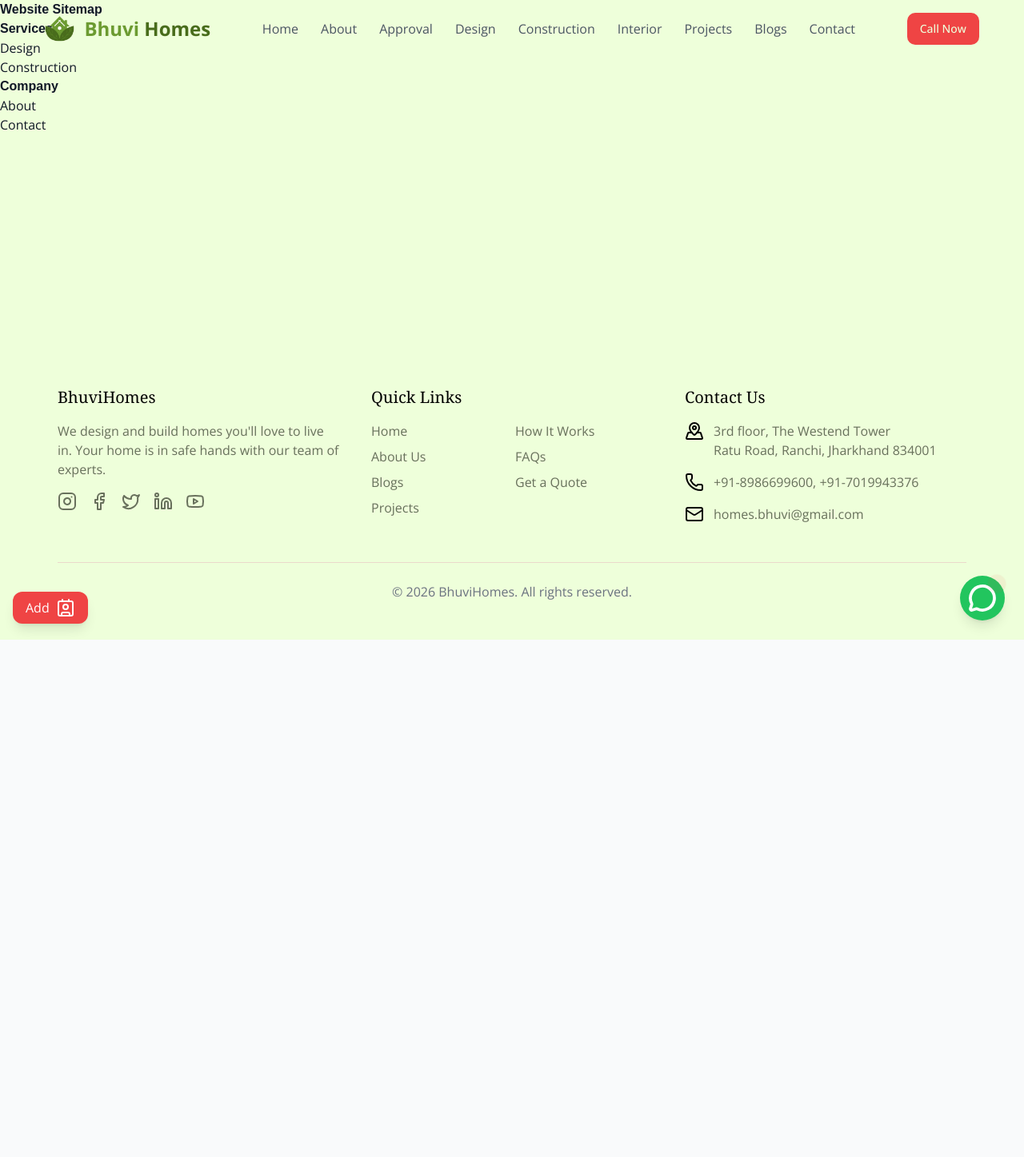
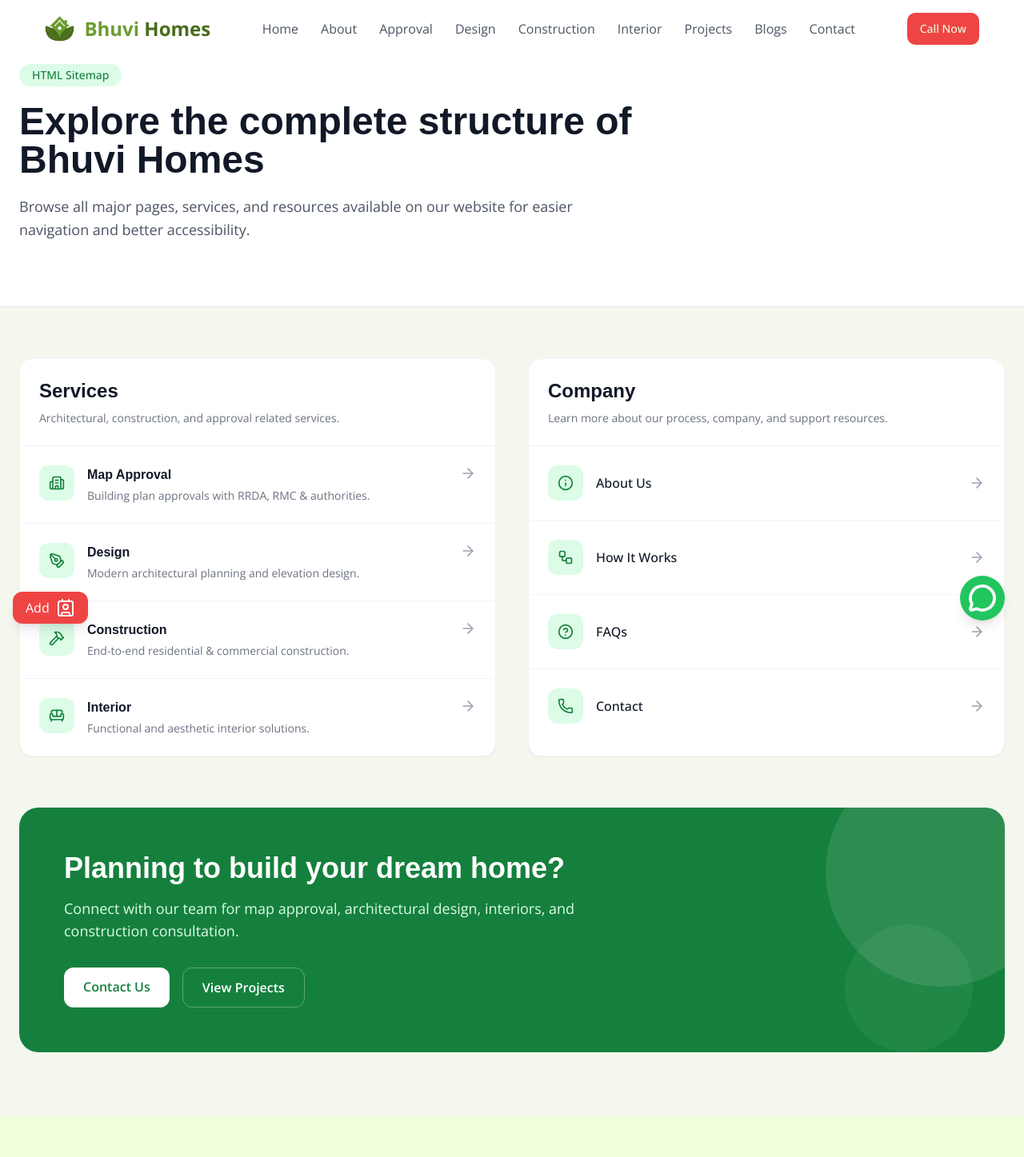
Before and after one commit to Bhuvi-Consultants/BhuviHomes, a Next.js app: page /sitemap in a window 1280 px wide. Shown: the top 1447 px of the page at 80% size. Before the commit the page ends 800 px from the top, so only its background shows below. Built offline with nearby package versions, Linux system fonts and the light colour scheme; a web font is replaced by a local one.

Commit message:
fix class issue, and iframe video

```diff
--- a/app/service/map-approval/page.jsx
+++ b/app/service/map-approval/page.jsx
@@ -335,9 +335,9 @@
 
               <div className="space-y-5">
                 {[
-                  "1st - 1/3rd at the time of Final Approval",
-                  "2nd - 1/3rd after 1 year",
-                  "3rd - 1/3rd after 2 year",
+                  "1/3rd at the time of Final Approval",
+                  "1/3rd after 1 year",
+                  "1/3rd after 2 year",
                 ].map((text, i) => (
                   <div key={i} className="flex gap-4">
                     <div className="w-8 h-8 border-2 border-green-700 text-green-700 rounded-full flex items-center justify-center text-sm">
@@ -449,7 +449,7 @@
             <h2 className="text-3xl font-bold">Insights</h2>
             <Link href="/blogs">View All →</Link>
           </div>
-          <RelatedBlogs category="Construction" />
+          <RelatedBlogs category="Approval" />
         </div>
       </section>
     </>
--- a/app/sitemap/page.js
+++ b/app/sitemap/page.js
@@ -1,19 +1,229 @@
+import Link from "next/link";
+import {
+  Building2,
+  PenTool,
+  Hammer,
+  Sofa,
+  Info,
+  HelpCircle,
+  Phone,
+  Workflow,
+  ArrowRight,
+} from "lucide-react";
+
+const services = [
+  {
+    title: "Map Approval",
+    href: "/service/map-approval",
+    icon: <Building2 className="w-5 h-5" />,
+    desc: "Building plan approvals with RRDA, RMC & authorities.",
+  },
+  {
+    title: "Design",
+    href: "/service/design",
+    icon: <PenTool className="w-5 h-5" />,
+    desc: "Modern architectural planning and elevation design.",
+  },
+  {
+    title: "Construction",
+    href: "/service/construction",
+    icon: <Hammer className="w-5 h-5" />,
+    desc: "End-to-end residential & commercial construction.",
+  },
+  {
+    title: "Interior",
+    href: "/service/interior",
+    icon: <Sofa className="w-5 h-5" />,
+    desc: "Functional and aesthetic interior solutions.",
+  },
+];
+
+const company = [
+  {
+    title: "About Us",
+    href: "/about",
+    icon: <Info className="w-5 h-5" />,
+  },
+  {
+    title: "How It Works",
+    href: "/how-it-works",
+    icon: <Workflow className="w-5 h-5" />,
+  },
+  {
+    title: "FAQs",
+    href: "/faqs",
+    icon: <HelpCircle className="w-5 h-5" />,
+  },
+  {
+    title: "Contact",
+    href: "/contact",
+    icon: <Phone className="w-5 h-5" />,
+  },
+];
+
 export default function SitemapPage() {
   return (
-    <div>
-      <h1>Website Sitemap</h1>
+    <main className="min-h-screen bg-[#f4f7ed]">
 
-      <h2>Services</h2>
-      <ul>
-        <li><a href="/service/design">Design</a></li>
-        <li><a href="/service/construction">Construction</a></li>
-      </ul>
+      {/* HERO */}
+      <section className="border-b border-gray-200 bg-white">
+        <div className="max-w-7xl mx-auto px-6 py-20">
 
-      <h2>Company</h2>
-      <ul>
-        <li><a href="/about">About</a></li>
-        <li><a href="/contact">Contact</a></li>
-      </ul>
-    </div>
+          <div className="max-w-3xl">
+            <span className="inline-flex items-center rounded-full bg-green-100 text-green-700 px-4 py-1 text-sm font-medium mb-5">
+              HTML Sitemap
+            </span>
+
+            <h1 className="text-4xl md:text-5xl font-bold text-gray-900 leading-tight">
+              Explore the complete structure of Bhuvi Homes
+            </h1>
+
+            <p className="mt-5 text-lg text-gray-600 leading-relaxed">
+              Browse all major pages, services, and resources available on our
+              website for easier navigation and better accessibility.
+            </p>
+          </div>
+
+        </div>
+      </section>
+
+      {/* CONTENT */}
+      <section className="py-16 px-6">
+        <div className="max-w-7xl mx-auto grid lg:grid-cols-2 gap-10">
+
+          {/* SERVICES */}
+          <div className="bg-white rounded-2xl shadow-sm border border-gray-100 overflow-hidden">
+
+            <div className="p-6 border-b border-gray-100">
+              <h2 className="text-2xl font-semibold text-gray-900">
+                Services
+              </h2>
+
+              <p className="text-gray-500 mt-2 text-sm">
+                Architectural, construction, and approval related services.
+              </p>
+            </div>
+
+            <div className="divide-y divide-gray-100">
+
+              {services.map((item, index) => (
+                <Link
+                  key={index}
+                  href={item.href}
+                  className="group flex items-start justify-between gap-4 p-6 hover:bg-gray-50 transition"
+                >
+
+                  <div className="flex gap-4">
+
+                    <div className="w-11 h-11 rounded-xl bg-green-100 text-green-700 flex items-center justify-center shrink-0">
+                      {item.icon}
+                    </div>
+
+                    <div>
+                      <h3 className="font-semibold text-gray-900 group-hover:text-green-700 transition">
+                        {item.title}
+                      </h3>
+
+                      <p className="text-sm text-gray-500 mt-1">
+                        {item.desc}
+                      </p>
+                    </div>
+
+                  </div>
+
+                  <ArrowRight className="w-5 h-5 text-gray-400 group-hover:text-green-700 transition shrink-0" />
+                </Link>
+              ))}
+
+            </div>
+          </div>
+
+          {/* COMPANY */}
+          <div className="bg-white rounded-2xl shadow-sm border border-gray-100 overflow-hidden">
+
+            <div className="p-6 border-b border-gray-100">
+              <h2 className="text-2xl font-semibold text-gray-900">
+                Company
+              </h2>
+
+              <p className="text-gray-500 mt-2 text-sm">
+                Learn more about our process, company, and support resources.
+              </p>
+            </div>
+
+            <div className="divide-y divide-gray-100">
+
+              {company.map((item, index) => (
+                <Link
+                  key={index}
+                  href={item.href}
+                  className="group flex items-center justify-between p-6 hover:bg-gray-50 transition"
+                >
+
+                  <div className="flex items-center gap-4">
+
+                    <div className="w-11 h-11 rounded-xl bg-green-100 text-green-700 flex items-center justify-center">
+                      {item.icon}
+                    </div>
+
+                    <span className="font-medium text-gray-900 group-hover:text-green-700 transition">
+                      {item.title}
+                    </span>
+
+                  </div>
+
+                  <ArrowRight className="w-5 h-5 text-gray-400 group-hover:text-green-700 transition" />
+                </Link>
+              ))}
+
+            </div>
+          </div>
+
+        </div>
+      </section>
+
+      {/* CTA */}
+      <section className="pb-20 px-6">
+        <div className="max-w-7xl mx-auto">
+
+          <div className="bg-green-700 rounded-3xl p-10 md:p-14 text-white relative overflow-hidden">
+
+            <div className="max-w-2xl relative z-10">
+              <h2 className="text-3xl md:text-4xl font-bold leading-tight">
+                Planning to build your dream home?
+              </h2>
+
+              <p className="mt-4 text-green-100 text-lg">
+                Connect with our team for map approval, architectural design,
+                interiors, and construction consultation.
+              </p>
+
+              <div className="mt-8 flex flex-wrap gap-4">
+                <Link
+                  href="/contact"
+                  className="bg-white text-green-700 px-6 py-3 rounded-lg font-semibold hover:bg-gray-100 transition"
+                >
+                  Contact Us
+                </Link>
+
+                <Link
+                  href="/projects"
+                  className="border border-white/30 px-6 py-3 rounded-lg font-semibold hover:bg-white/10 transition"
+                >
+                  View Projects
+                </Link>
+              </div>
+            </div>
+
+            {/* Decorative Circle */}
+            <div className="absolute -right-16 -top-16 w-72 h-72 bg-white/10 rounded-full" />
+            <div className="absolute right-10 bottom-0 w-40 h-40 bg-white/5 rounded-full" />
+
+          </div>
+
+        </div>
+      </section>
+
+    </main>
   );
 }
--- a/components/Footer.jsx
+++ b/components/Footer.jsx
@@ -9,7 +9,9 @@
         <div className="grid grid-cols-1 md:grid-cols-2 lg:grid-cols-3 gap-10 mx-auto">
           {/* Company Info */}
           <div>
-            <h3 className="text-xl font-serif font-medium mb-4">BhuviHomes</h3>
+            <h3 className="text-xl font-serif font-medium mb-4">
+              <span className="text-chlorophyll">Bhuvi</span> Homes
+            </h3>
             <p className="mb-4 text-muted-foreground">
               We design and build homes you'll love to live in. Your home is in
               safe hands with our team of experts.
@@ -32,7 +34,7 @@
                   strokeWidth="2"
                   strokeLinecap="round"
                   strokeLinejoin="round"
-                  class="lucide lucide-instagram-icon lucide-instagram"
+                  className="lucide lucide-instagram-icon lucide-instagram"
                 >
                   <rect width="20" height="20" x="2" y="2" rx="5" ry="5" />
                   <path d="M16 11.37A4 4 0 1 1 12.63 8 4 4 0 0 1 16 11.37z" />
@@ -55,7 +57,7 @@
                   strokeWidth="2"
                   strokeLinecap="round"
                   strokeLinejoin="round"
-                  class="lucide lucide-facebook-icon lucide-facebook"
+                  className="lucide lucide-facebook-icon lucide-facebook"
                 >
                   <path d="M18 2h-3a5 5 0 0 0-5 5v3H7v4h3v8h4v-8h3l1-4h-4V7a1 1 0 0 1 1-1h3z" />
                 </svg>
@@ -76,7 +78,7 @@
                   strokeWidth="2"
                   strokeLinecap="round"
                   strokeLinejoin="round"
-                  class="lucide lucide-twitter-icon lucide-twitter"
+                  className="lucide lucide-twitter-icon lucide-twitter"
                 >
                   <path d="M22 4s-.7 2.1-2 3.4c1.6 10-9.4 17.3-18 11.6 2.2.1 4.4-.6 6-2C3 15.5.5 9.6 3 5c2.2 2.6 5.6 4.1 9 4-.9-4.2 4-6.6 7-3.8 1.1 0 3-1.2 3-1.2z" />
                 </svg>
@@ -120,7 +122,7 @@
                   strokeWidth="2"
                   strokeLinecap="round"
                   strokeLinejoin="round"
-                  class="lucide lucide-youtube-icon lucide-youtube"
+                  className="lucide lucide-youtube-icon lucide-youtube"
                 >
                   <path d="M2.5 17a24.12 24.12 0 0 1 0-10 2 2 0 0 1 1.4-1.4 49.56 49.56 0 0 1 16.2 0A2 2 0 0 1 21.5 7a24.12 24.12 0 0 1 0 10 2 2 0 0 1-1.4 1.4 49.55 49.55 0 0 1-16.2 0A2 2 0 0 1 2.5 17" />
                   <path d="m10 15 5-3-5-3z" />
@@ -201,6 +203,15 @@
                     Get a Quote
                   </Link>
                 </li>
+                <li>
+                  <Link
+                    href="/sitemap"
+                    className="text-muted-foreground hover:text-primary transition-colors"
+                    aria-label="Get a quote from BhuviHomes"
+                  >
+                    Sitemap
+                  </Link>
+                </li>
               </ul>
             </div>
           </div>
@@ -221,7 +232,7 @@
                   strokeWidth="2"
                   strokeLinecap="round"
                   strokeLinejoin="round"
-                  class="lucide lucide-map-pinned-icon lucide-map-pinned"
+                  className="lucide lucide-map-pinned-icon lucide-map-pinned"
                 >
                   <path d="M18 8c0 3.613-3.869 7.429-5.393 8.795a1 1 0 0 1-1.214 0C9.87 15.429 6 11.613 6 8a6 6 0 0 1 12 0" />
                   <circle cx="12" cy="8" r="2" />
@@ -265,7 +276,7 @@
                   strokeWidth="2"
                   strokeLinecap="round"
                   strokeLinejoin="round"
-                  class="lucide lucide-mail-icon lucide-mail"
+                  className="lucide lucide-mail-icon lucide-mail"
                 >
                   <path d="m22 7-8.991 5.727a2 2 0 0 1-2.009 0L2 7" />
                   <rect x="2" y="4" width="20" height="16" rx="2" />
--- a/components/Hero.jsx
+++ b/components/Hero.jsx
@@ -90,7 +90,7 @@
               </div>
 
               {/* Badge Top Right */}
-              <div className="absolute -top-9 -right-6 bg-white rounded-lg shadow-lg p-3 animate-fade-in">
+              {/* <div className="absolute -top-9 -right-6 bg-white rounded-lg shadow-lg p-3 animate-fade-in">
                 <div className="flex items-center gap-3">
                   <div className="bg-primary/10 p-2 rounded-full">
                     <HeartHandshake className="w-6 h-6 text-primary" />
@@ -99,7 +99,7 @@
                     Most Trusted
                   </p>
                 </div>
-              </div>
+              </div> */}
             </div>
           </div>
         </div>
--- a/components/ProjectCarousel.jsx
+++ b/components/ProjectCarousel.jsx
@@ -4,6 +4,7 @@
 import "swiper/css";
 import { Autoplay, Pagination, Navigation } from "swiper/modules";
 import { useState, useEffect, useMemo } from "react";
+import Image from "next/image";
 
 const Project = [
   {
@@ -353,13 +354,15 @@
               <div className="relative w-full aspect-video overflow-hidden">
                 {p.URL ? (
                   <iframe
-                    className="absolute inset-0 w-full h-full"
-                    src={`https://www.youtube.com/embed/${cleanYouTubeId(p.URL)}?mute=1`}
+                    className="w-full h-full rounded-xl"
+                    src={`https://www.youtube.com/embed/${p.URL}?rel=0&modestbranding=1`}
                     title={p.title}
+                    allow="accelerometer; autoplay; clipboard-write; encrypted-media; gyroscope; picture-in-picture"
+                    referrerPolicy="strict-origin-when-cross-origin"
                     allowFullScreen
                   />
                 ) : (
-                  <img
+                  <Image
                     src={p.image}
                     alt={p.title}
                     className="w-full h-full object-cover group-hover:scale-105 transition-transform duration-500"
--- a/components/TestimonialSlider.jsx
+++ b/components/TestimonialSlider.jsx
@@ -15,7 +15,6 @@
 const TestimonialSlider = () => {
   return (
     <section className="py-10 px-4 md:px-12 lg:px-24">
-
       <h2 className="text-3xl font-semibold text-center">
         Client Testimonials
       </h2>
@@ -35,25 +34,21 @@
       >
         {testimonials.map((item) => (
           <SwiperSlide key={item.id}>
-
             <div className="overflow-hidden rounded-xl bg-white shadow">
-
               <div className="aspect-video w-full">
                 <iframe
-                  className="w-full h-full"
-                  src={`https://www.youtube.com/embed/${item.videoId}?mute=1`}
+                  className="w-full h-full rounded-xl"
+                  src={`https://www.youtube.com/embed/${item.videoId}?rel=0&modestbranding=1`}
                   title="Client Testimonial"
-                  allow="autoplay; encrypted-media"
+                  allow="accelerometer; autoplay; clipboard-write; encrypted-media; gyroscope; picture-in-picture"
+                  referrerPolicy="strict-origin-when-cross-origin"
                   allowFullScreen
                 />
               </div>
-
             </div>
-
           </SwiperSlide>
         ))}
       </Swiper>
-
     </section>
   );
 };
```
